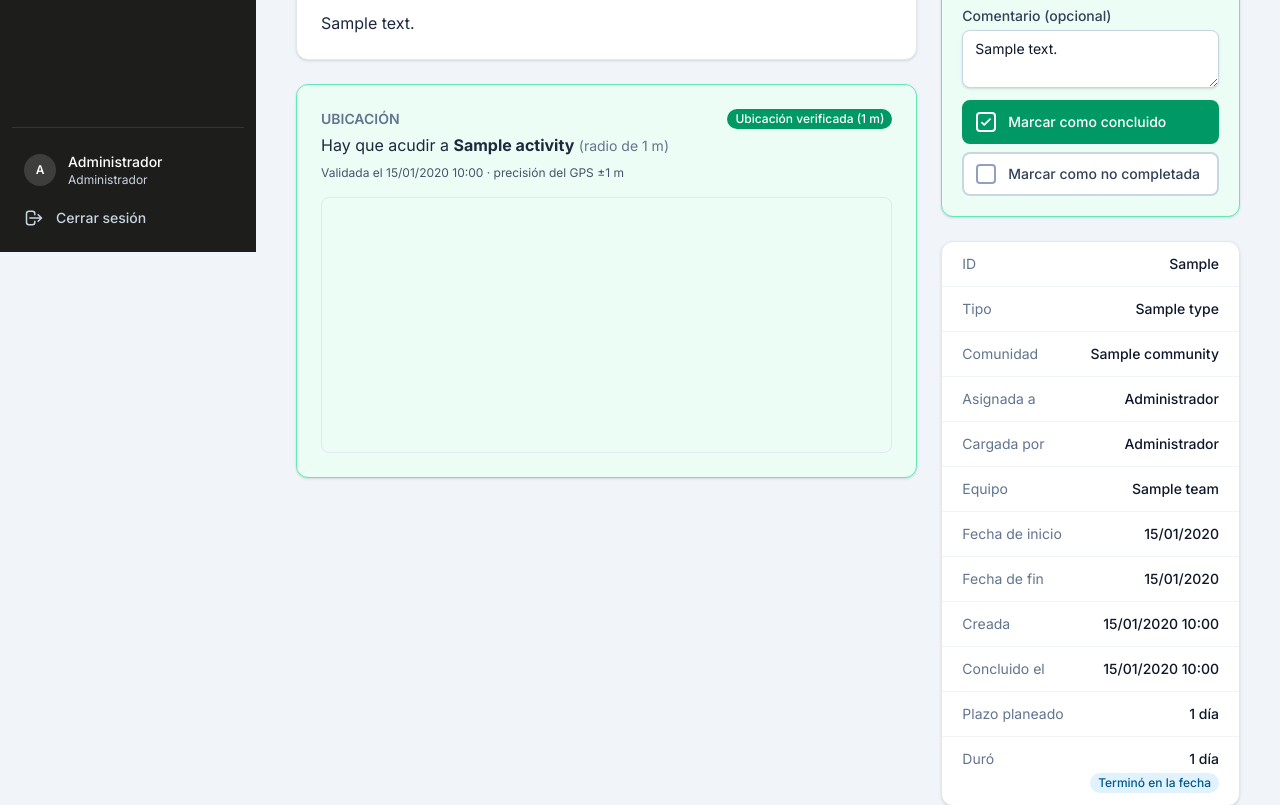
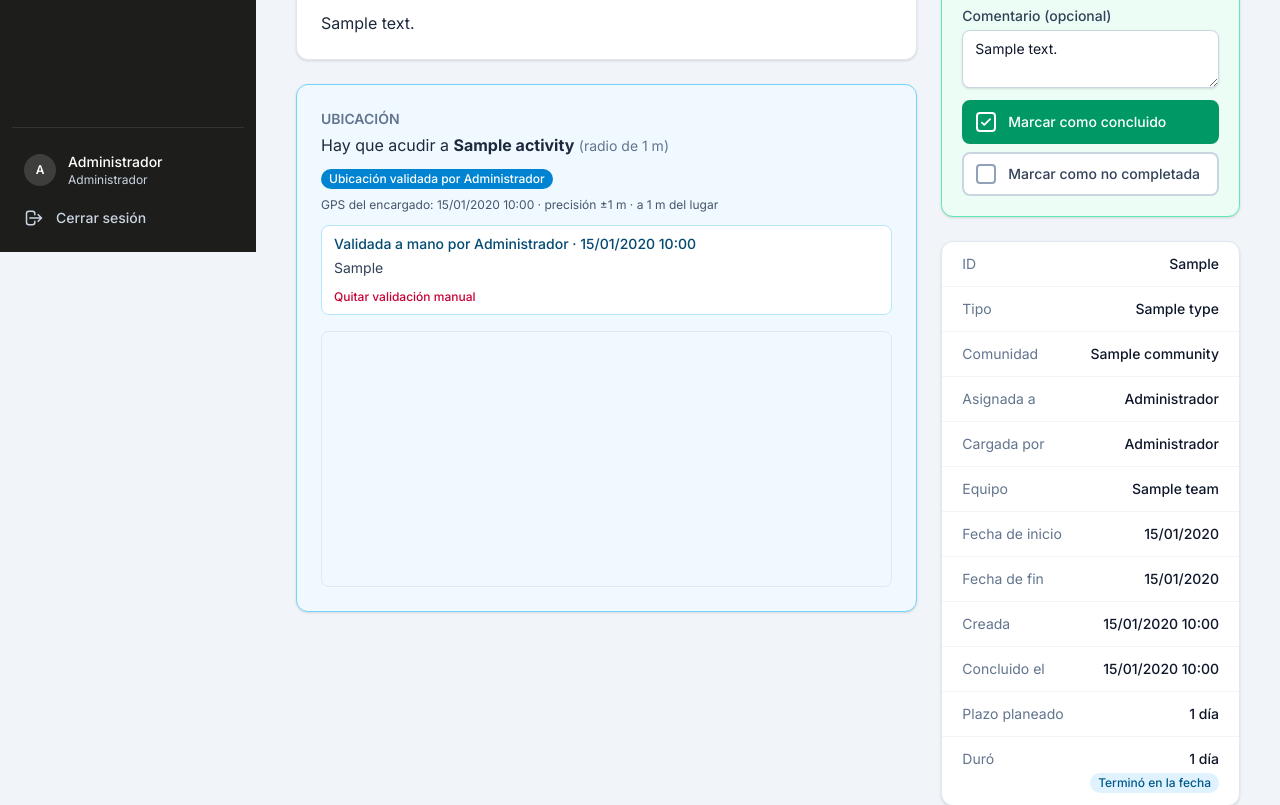
Before and after one commit to MarioXolo/Auditoria-Versi-n, a Laravel app: page /activities/1 in a window 1280 px wide. Shown: the part 548-1353 px from the top of the page. Run offline with Laravel 12, Linux system fonts and the light colour scheme; a user stored in the database is signed in; data comes from the database, SQL or seed files in the repository; tables that the repository leaves empty hold one stand-in row (values such as "Sample post"); style sheets or scripts are compiled from the project's sources.

Commit message:
Validación manual de ubicación por admin/gerente, con motivo y sin necesidad de estar cerca
Co-Authored-By: Claude Opus 5.5 <noreply@anthropic.com>
Claude-Session: https://claude.ai/code/session_01QswvWnyk7X1hBuzLcn5tHJ

```diff
--- a/app/Http/Controllers/ActivityController.php
+++ b/app/Http/Controllers/ActivityController.php
@@ -123,7 +123,7 @@ class ActivityController extends Controller
     public function show(Activity $activity): View
     {
         $this->authorize('view', $activity);
-        $activity->load(['assignee', 'creator', 'team', 'marker', 'type', 'community']);
+        $activity->load(['assignee', 'creator', 'team', 'marker', 'type', 'community', 'locationValidator']);
 
         return view('activities.show', ['activity' => $activity]);
     }
@@ -355,6 +355,44 @@ class ActivityController extends Controller
         return $data;
     }
 
+    /**
+     * Un administrador o gerente da por buena la ubicación sin GPS (no necesita estar cerca)
+     * y deja el motivo. Sirve también para actividades ya concluidas.
+     */
+    public function validateLocationManually(Request $request, Activity $activity): RedirectResponse
+    {
+        abort_unless($request->user()->seesEverything(), 403);
+
+        if (! $activity->requiere_ubicacion || $activity->destino_lat === null) {
+            return back()->withErrors(['ubicacion' => 'Esta actividad no requiere validar ubicación.']);
+        }
+
+        $v = $request->validate([
+            'ubicacion_nota' => ['required', 'string', 'min:5', 'max:500'],
+        ], [
+            'ubicacion_nota.required' => 'Escribe por qué validas la ubicación a mano (por ejemplo, cómo confirmaste que estuvo ahí).',
+            'ubicacion_nota.min' => 'Escribe un motivo un poco más claro (al menos 5 letras).',
+        ]);
+
+        $activity->forceFill([
+            'ubicacion_validada_por' => $request->user()->id,
+            'ubicacion_validada_at' => now(),
+            'ubicacion_nota' => trim($v['ubicacion_nota']),
+        ])->save();
+
+        return back()->with('status', 'Ubicación validada a mano. La actividad ya no está en alerta.');
+    }
+
+    /** Quita una validación manual: la actividad vuelve a quedar en alerta si no tiene GPS válido. */
+    public function revokeManualLocation(Request $request, Activity $activity): RedirectResponse
+    {
+        abort_unless($request->user()->seesEverything(), 403);
+
+        $activity->forceFill(['ubicacion_validada_por' => null, 'ubicacion_validada_at' => null, 'ubicacion_nota' => null])->save();
+
+        return back()->with('status', 'Se quitó la validación manual de la ubicación.');
+    }
+
     /** El encargado asignado valida, con el GPS del celular, que está en el lugar. */
     public function validateLocation(Request $request, Activity $activity): RedirectResponse
     {
@@ -384,6 +422,10 @@ class ActivityController extends Controller
             'ubicacion_precision' => (int) round($v['precision']),
             'ubicacion_distancia' => $distance,
             'ubicacion_at' => now(),
+            // Si ya la valida él con GPS, la validación manual deja de aplicar
+            'ubicacion_validada_por' => null,
+            'ubicacion_validada_at' => null,
+            'ubicacion_nota' => null,
         ])->save();
 
         return back()->with('status', $activity->locationStatus() === 'verificada'
--- a/app/Models/Activity.php
+++ b/app/Models/Activity.php
@@ -59,6 +59,8 @@ class Activity extends Model
             'ubicacion_precision' => 'integer',
             'ubicacion_distancia' => 'integer',
             'ubicacion_at' => 'datetime',
+            'ubicacion_validada_por' => 'integer',
+            'ubicacion_validada_at' => 'datetime',
             'completed_at' => 'datetime',
             'marked_by' => 'integer',
             'marked_at' => 'datetime',
@@ -187,11 +189,20 @@ class Activity extends Model
         if (! $this->requiere_ubicacion) {
             return null;
         }
+        if ($this->ubicacion_validada_por) {
+            return 'manual';
+        }
         if (! $this->ubicacion_at) {
             return 'pendiente';
         }
 
         return $this->ubicacion_distancia !== null && $this->ubicacion_distancia <= $this->destino_radio ? 'verificada' : 'fuera';
+    }
+
+    /** Administrador o gerente que validó la ubicación a mano. */
+    public function locationValidator(): BelongsTo
+    {
+        return $this->belongsTo(User::class, 'ubicacion_validada_por');
     }
 
     public function locationAlert(): bool
@@ -208,6 +219,7 @@ class Activity extends Model
             'pendiente' => 'Ubicación no validada',
             'fuera' => 'Fuera del lugar ('.$m($this->ubicacion_distancia).' del destino)',
             'verificada' => 'Ubicación verificada ('.$m($this->ubicacion_distancia).')',
+            'manual' => 'Ubicación validada por '.($this->locationValidator?->name ?? 'un administrador'),
         };
     }
 
@@ -219,12 +231,13 @@ class Activity extends Model
     {
         return $this->assigned_to === $user->id
             && $this->requiere_ubicacion
-            && $this->locationStatus() !== 'verificada';
+            && ! in_array($this->locationStatus(), ['verificada', 'manual'], true);
     }
 
     public function scopeWithLocationAlert(Builder $q): Builder
     {
         return $q->where('requiere_ubicacion', true)
+            ->whereNull('ubicacion_validada_por')
             ->where(fn ($w) => $w->whereNull('ubicacion_at')->orWhereColumn('ubicacion_distancia', '>', 'destino_radio'));
     }
 
--- a/resources/views/activities/show.blade.php
+++ b/resources/views/activities/show.blade.php
@@ -17,6 +17,8 @@
                 <span class="badge bg-rose-600 text-white">{{ $activity->locationLabel() }}</span>
             @elseif ($activity->locationStatus() === 'verificada')
                 <span class="badge bg-emerald-100 text-emerald-800">Ubicación verificada</span>
+            @elseif ($activity->locationStatus() === 'manual')
+                <span class="badge bg-sky-100 text-sky-800">Ubicación validada a mano</span>
             @endif
             @if ($activity->isSelfAssigned() && $activity->assignee?->selfAssignOnly())
                 <span class="badge bg-brand-50 text-brand-700">Se la cargó él mismo</span>
@@ -65,6 +67,7 @@
                     'card p-6',
                     'border-rose-300 bg-rose-50' => $activity->locationAlert(),
                     'border-emerald-300 bg-emerald-50' => $loc === 'verificada',
+                    'border-sky-300 bg-sky-50' => $loc === 'manual',
                 ])>
                     <div class="flex flex-wrap items-start justify-between gap-3">
                         <div>
@@ -72,16 +75,42 @@
                             <p class="mt-1 text-slate-800">Hay que acudir a <strong>{{ $activity->destino_nombre ?: 'el lugar marcado' }}</strong>
                                 <span class="text-sm text-slate-500">(radio de {{ number_format($activity->destino_radio) }} m)</span></p>
                         </div>
-                        <span @class(['badge', 'bg-rose-600 text-white' => $activity->locationAlert(), 'bg-emerald-600 text-white' => $loc === 'verificada'])>{{ $activity->locationLabel() }}</span>
+                        <span @class(['badge', 'bg-rose-600 text-white' => $activity->locationAlert(), 'bg-emerald-600 text-white' => $loc === 'verificada', 'bg-sky-600 text-white' => $loc === 'manual'])>{{ $activity->locationLabel() }}</span>
                     </div>
                     @if ($activity->ubicacion_at)
-                        <p class="mt-2 text-xs text-slate-600">Validada el {{ $activity->ubicacion_at->format('d/m/Y H:i') }} · precisión del GPS ±{{ $activity->ubicacion_precision }} m</p>
+                        <p class="mt-2 text-xs text-slate-600">GPS del encargado: {{ $activity->ubicacion_at->format('d/m/Y H:i') }} · precisión ±{{ $activity->ubicacion_precision }} m · a {{ number_format($activity->ubicacion_distancia) }} m del lugar</p>
+                    @endif
+                    @if ($loc === 'manual')
+                        <div class="mt-3 rounded-lg border border-sky-200 bg-white px-3 py-2 text-sm">
+                            <p class="font-medium text-sky-900">Validada a mano por {{ $activity->locationValidator?->name }} · {{ $activity->ubicacion_validada_at?->format('d/m/Y H:i') }}</p>
+                            <p class="mt-1 whitespace-pre-line text-slate-700">{{ $activity->ubicacion_nota }}</p>
+                            @if (auth()->user()->seesEverything())
+                                <form method="POST" action="{{ route('activities.location.revoke', $activity) }}" class="mt-2" onsubmit="return confirm('¿Quitar la validación manual? La actividad volverá a quedar en alerta si no tiene GPS válido.')">
+                                    @csrf
+                                    @method('DELETE')
+                                    <button class="text-xs font-medium text-rose-700 hover:underline">Quitar validación manual</button>
+                                </form>
+                            @endif
+                        </div>
                     @endif
 
                     <div class="mt-4 h-64 w-full overflow-hidden rounded-lg border border-slate-200" data-map-view
                          data-dest-lat="{{ $activity->destino_lat }}" data-dest-lng="{{ $activity->destino_lng }}" data-radius="{{ $activity->destino_radio }}"
                          @if ($activity->ubicacion_at) data-me-lat="{{ $activity->ubicacion_lat }}" data-me-lng="{{ $activity->ubicacion_lng }}" data-ok="{{ $loc === 'verificada' ? 1 : 0 }}" @endif></div>
 
+                    @if (auth()->user()->seesEverything() && $activity->locationAlert())
+                        <details class="mt-4 rounded-lg border border-slate-200 bg-white p-3" @if ($errors->has('ubicacion_nota')) open @endif>
+                            <summary class="cursor-pointer text-sm font-medium text-slate-800">Validar a mano (sin GPS)</summary>
+                            <form method="POST" action="{{ route('activities.location.manual', $activity) }}" class="mt-3 space-y-2">
+                                @csrf
+                                <label for="ubicacion_nota" class="label">¿Cómo confirmaste que estuvo en el lugar? *</label>
+                                <textarea id="ubicacion_nota" name="ubicacion_nota" rows="2" maxlength="500" required class="input"
+                                          placeholder="Ej. Lo vi en la junta; foto del evento en el grupo; se le descompuso el GPS">{{ old('ubicacion_nota') }}</textarea>
+                                <button class="btn btn-secondary">Validar ubicación</button>
+                                <p class="text-xs text-slate-500">No necesitas estar cerca del lugar. Queda registrado quién la validó y el motivo.</p>
+                            </form>
+                        </details>
+                    @endif
                     @if (auth()->id() === $activity->assigned_to && ! $activity->status->isMarked())
                         <form method="POST" action="{{ route('activities.location', $activity) }}" class="mt-4" data-geo-validate>
                             @csrf
--- a/routes/web.php
+++ b/routes/web.php
@@ -46,6 +46,8 @@ Route::middleware(['auth', 'active'])->group(function () {
     Route::patch('/activities/{activity}/estado', [ActivityController::class, 'updateStatus'])->name('activities.status');
     Route::get('/activities/{activity}/evidence', [ActivityController::class, 'evidence'])->name('activities.evidence');
     Route::post('/activities/{activity}/ubicacion', [ActivityController::class, 'validateLocation'])->middleware('throttle:20,1')->name('activities.location');
+    Route::post('/activities/{activity}/ubicacion/manual', [ActivityController::class, 'validateLocationManually'])->name('activities.location.manual');
+    Route::delete('/activities/{activity}/ubicacion/manual', [ActivityController::class, 'revokeManualLocation'])->name('activities.location.revoke');
 
     // Calendario de actividades (cada quien ve lo que su rol le permite); se imprime a PDF desde el navegador
     Route::get('/calendario', CalendarController::class)->name('calendar.index');
```
Also changed, not shown: tests/Feature/ActivityLocationTest.php (+37 -0 lines), README.md, database/migrations/2026_11_19_000003_add_manual_location_validation_to_activities.php (added), 3 other files.
